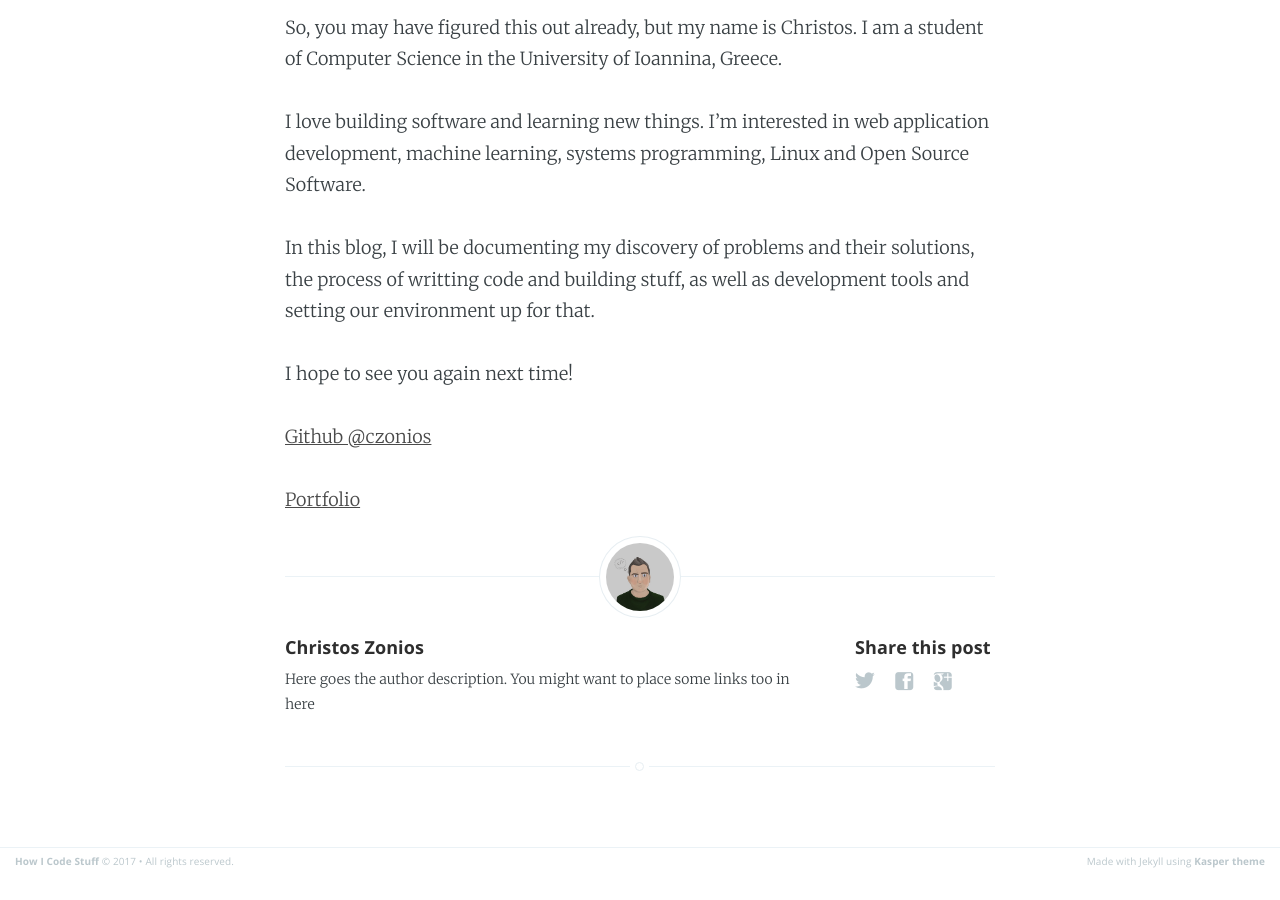
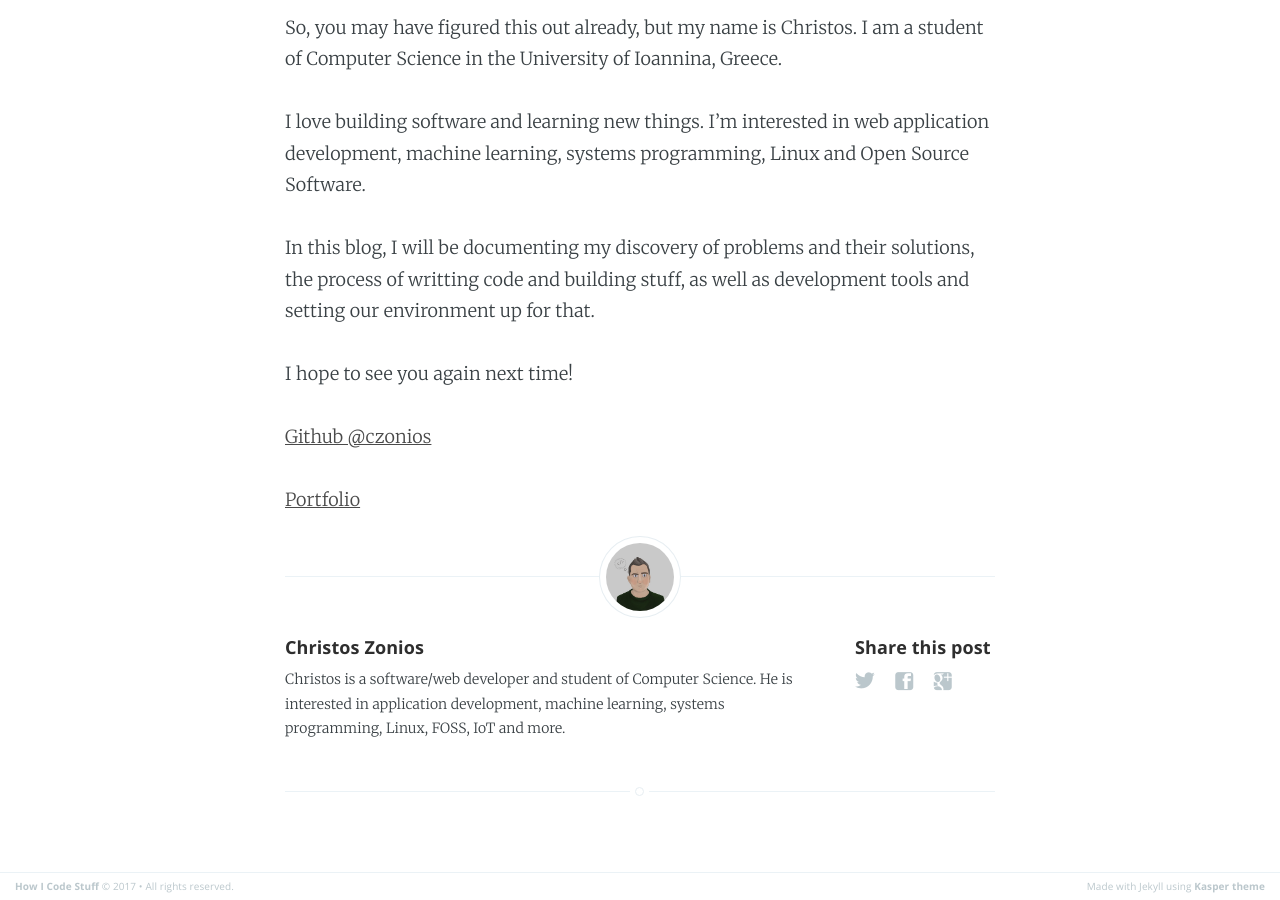
Before and after one commit to howicodestuff/howicodestuff.github.io, a Jekyll site: the page built from _posts/2017-12-20-hello-world.md, in a window 1280 px wide and 900 px high, scrolled down 834 px. Built offline with Jekyll 4.4.1, drawn with Linux system fonts in a browser that asks for light colours; before the commit the page ends 1710 px from its top, so only the background shows below that.

Commit message:
FIX (add another fix to baseurl not working with gh-pages)

```diff
--- a/_config.yml
+++ b/_config.yml
@@ -7,7 +7,7 @@
 highlighter: rouge
 logo: false
 paginate: 15
-baseurl: /
+baseurl:
 domain_name: 'https://howicodestuff.github.io'
 gems: [jekyll-paginate]
 
--- a/_layouts/page.html
+++ b/_layouts/page.html
@@ -4,8 +4,8 @@
 ---
 
 <nav class="main-nav clearfix">
-    <a class="back-button icon-arrow-left" href="{{ domain_name }}">Home</a>
-    <a class="subscribe-button icon-feed" href="{{ domain_name }}feed.xml">Subscribe</a>
+    <a class="back-button icon-arrow-left" href="{{ site.baseurl }}">Home</a>
+    <a class="subscribe-button icon-feed" href="{{ site.baseurl }}feed.xml">Subscribe</a>
 </nav>
 
 
--- a/_layouts/post.html
+++ b/_layouts/post.html
@@ -7,8 +7,8 @@
 
 <header class="main-header post-head {% if page.cover %}" style="background-image: url({{ page.cover }}) {%else%}no-cover{% endif %}">
     <nav class="main-nav {% if page.cover %} overlay {% endif %} clearfix">
-        <a class="back-button icon-arrow-left" href="{{ site.baseurl | relative_url }}">Home</a>
-        <a class="subscribe-button icon-feed" href="{{ site.baseurl | relative_url }}feed.xml">Subscribe</a>
+        <a class="back-button icon-arrow-left" href="{{ site.baseurl }}">Home</a>
+        <a class="subscribe-button icon-feed" href="{{ site.baseurl }}feed.xml">Subscribe</a>
     </nav>
 </header>
 
@@ -72,7 +72,8 @@
                     <h4> {{ site.author }} </h4>
                     <!-- Author Bio -->
                     <p>
-                        Here goes the author description. You might want to place some links too in here
+						Christos is a software/web developer and student of Computer Science. He is interested in application development, machine learning, systems programming, Linux, FOSS, IoT and more.
+						<!--Add links here -->
                     </p>
                 </section>
             {% endif %}
```
